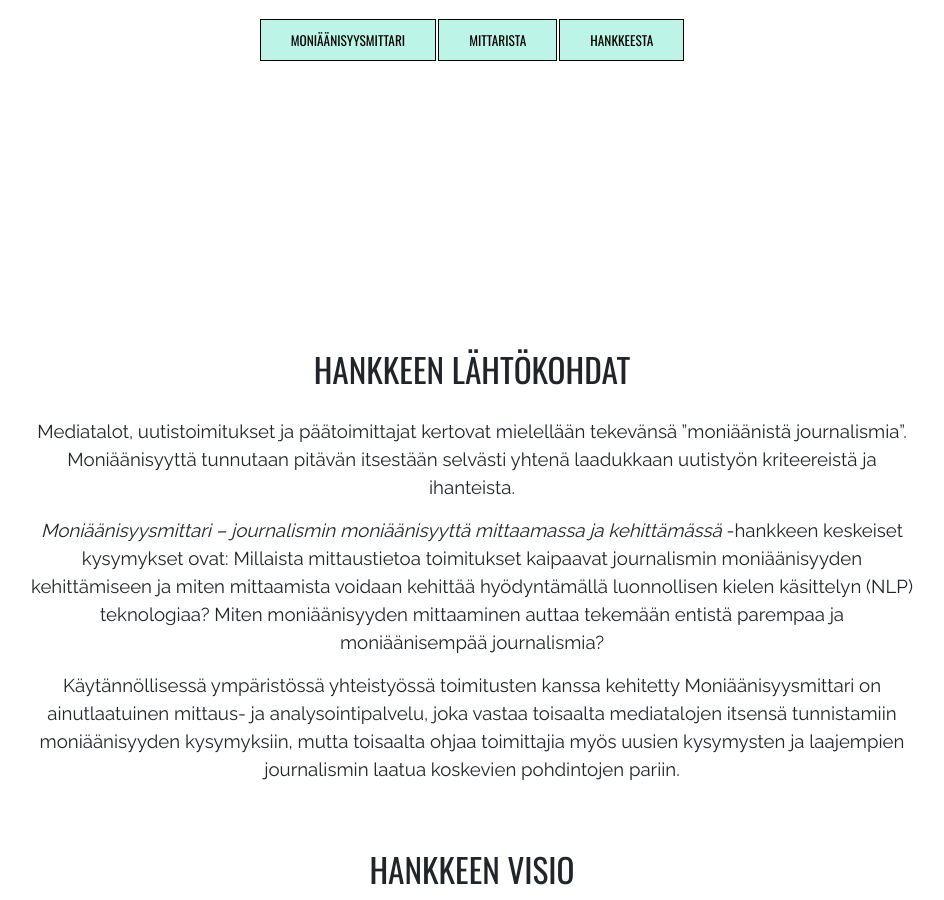
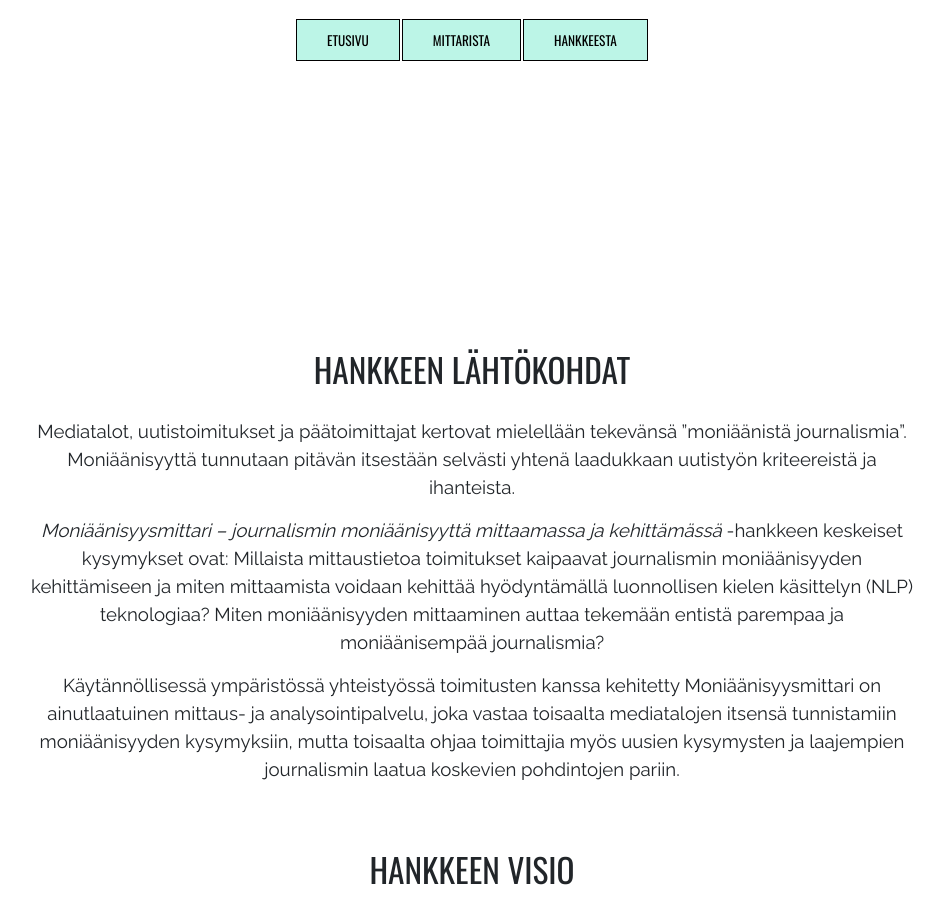
Before and after one commit to Sopiva-Sovittelujournalistit/moniaanisyysmittari-pages, a Jekyll site: the page built from hanke.md, in a window 1280 px wide and 900 px high. Shown: the whole window, without its empty margins (168-1112 px from the left). Built offline with Jekyll 4.4.1, drawn with Linux system fonts in a browser that asks for light colours.

Commit message:
HEADER Layout: Menu <li> Moniäänisyysmittari -> Etusivu

```diff
--- a/_includes/header.html
+++ b/_includes/header.html
@@ -48,7 +48,7 @@
             <span class="navbar-toggler-icon"></span>
         </button>
         <div class="collapse navbar-collapse" id="mii">
-            <ul id="menu-paamenu" class="navbar-nav"><li id="" class="menu-item menu-item-type-post_type menu-item-object-page menu-item-home current-menu-item page_item current_page_item"><a href="./index.html" aria-current="page">Moniäänisyysmittari</a></li>
+            <ul id="menu-paamenu" class="navbar-nav"><li id="" class="menu-item menu-item-type-post_type menu-item-object-page menu-item-home current-menu-item page_item current_page_item"><a href="./index.html" aria-current="page">Etusivu</a></li>
 <li id="" class="menu-item menu-item-type-post_type menu-item-object-page"><a href="./mittari.html">Mittarista</a></li>
 <li id="" class="menu-item menu-item-type-post_type menu-item-object-page"><a href="./hanke.html">Hankkeesta</a></li>
 <!-- <li id="" class="menu-item menu-item-type-post_type menu-item-object-page"><a href="/ota-yhteytta/">Ota yhteyttä</a></li> -->
```
